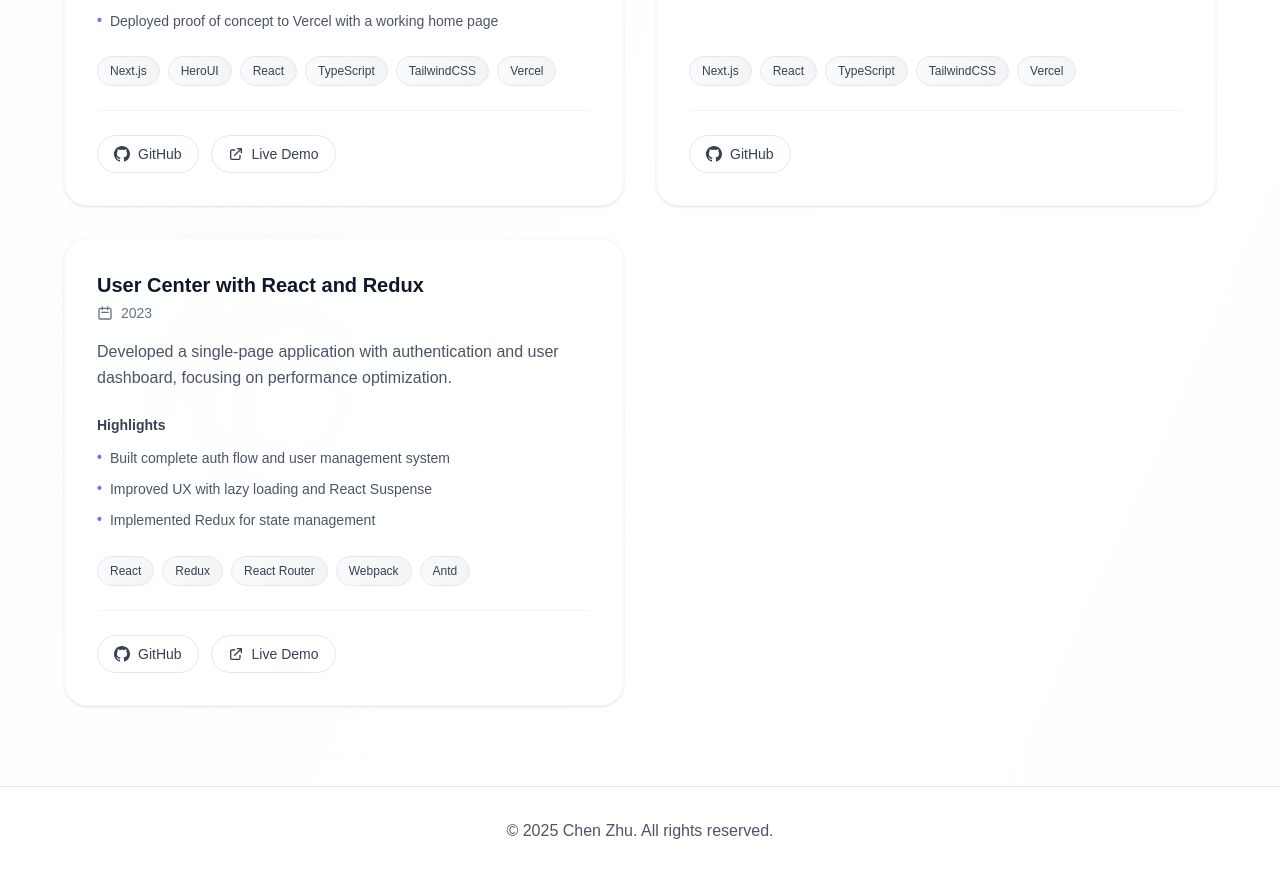
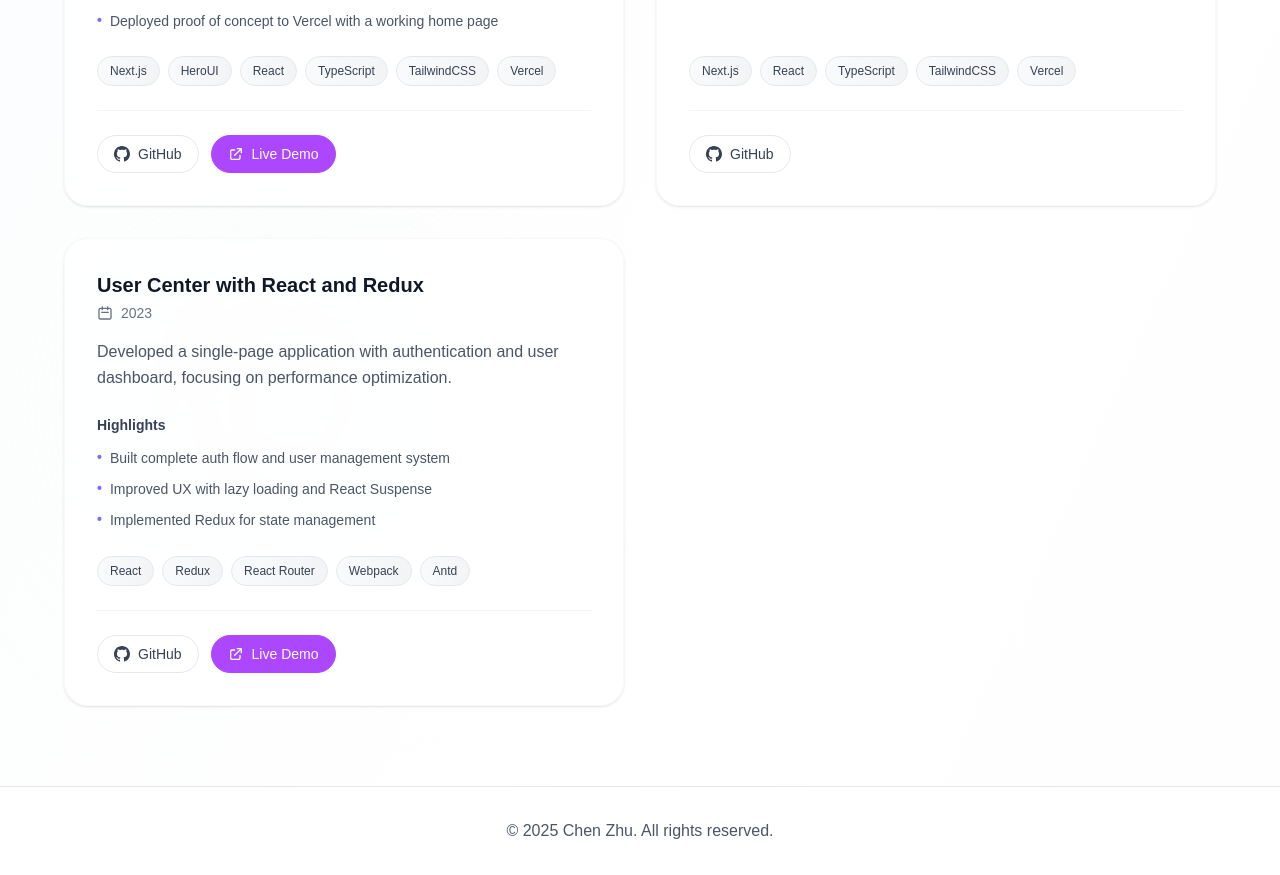
Before and after one commit to cz764/my-portfolio, a Next.js app: page / in a window 1280 px wide. Shown: the part 2862-3737 px from the top of the page. Built offline with nearby package versions, Linux system fonts and the light colour scheme.

Commit message:
chore: add style to live demo button so it popup

```diff
--- a/ui/Projects.tsx
+++ b/ui/Projects.tsx
@@ -85,7 +85,7 @@ function ProjectCard({ project }: { project: Project }) {
               href={project.liveUrl}
               target="_blank"
               rel="noopener noreferrer"
-              className="flex items-center gap-2 px-4 py-2 text-sm text-gray-700 hover:text-white bg-white hover:bg-gradient-to-r hover:from-purple-500 hover:to-pink-500 border border-gray-200 rounded-full transition-all"
+              className="flex items-center gap-2 px-4 py-2 text-sm text-white bg-purple-500 hover:bg-gradient-to-r hover:from-violet-500 hover:to-rose-500 border border-purple-500 rounded-full transition-all"
             >
               <svg
                 className="w-4 h-4"
```
